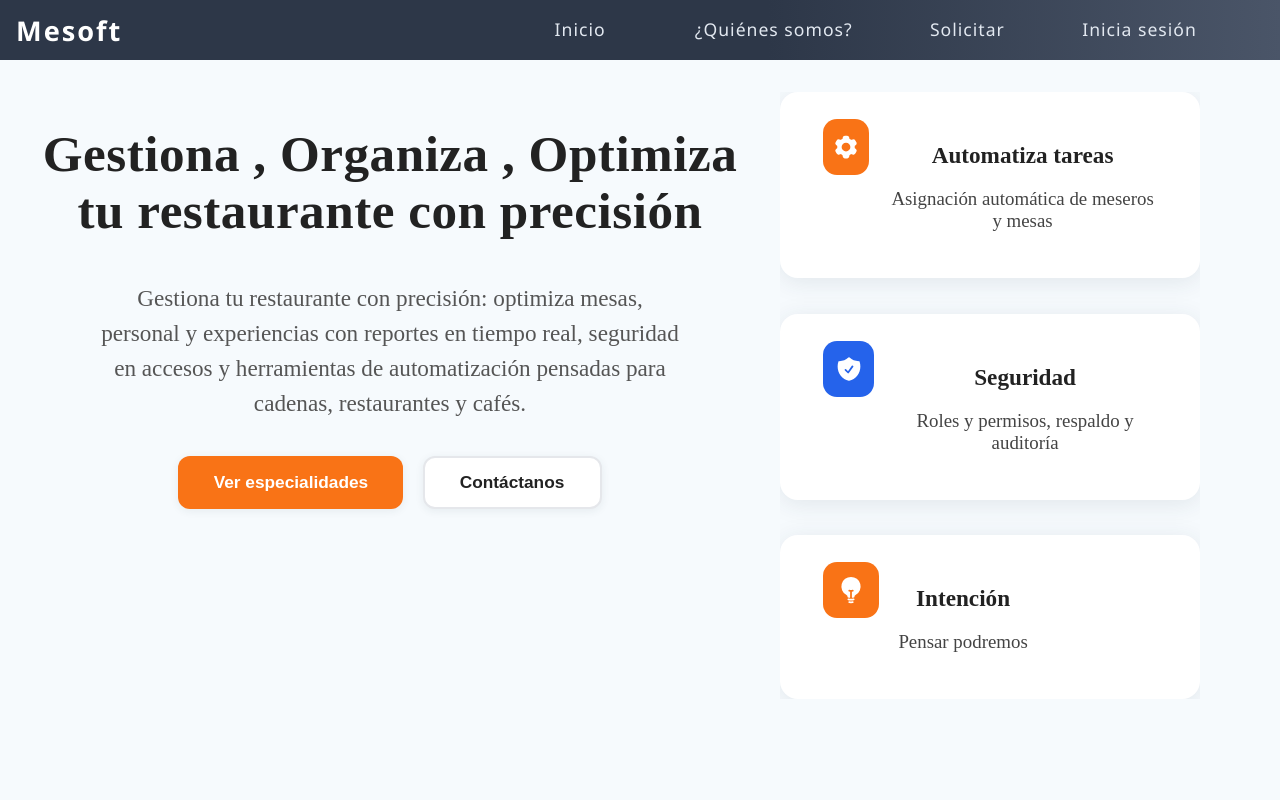
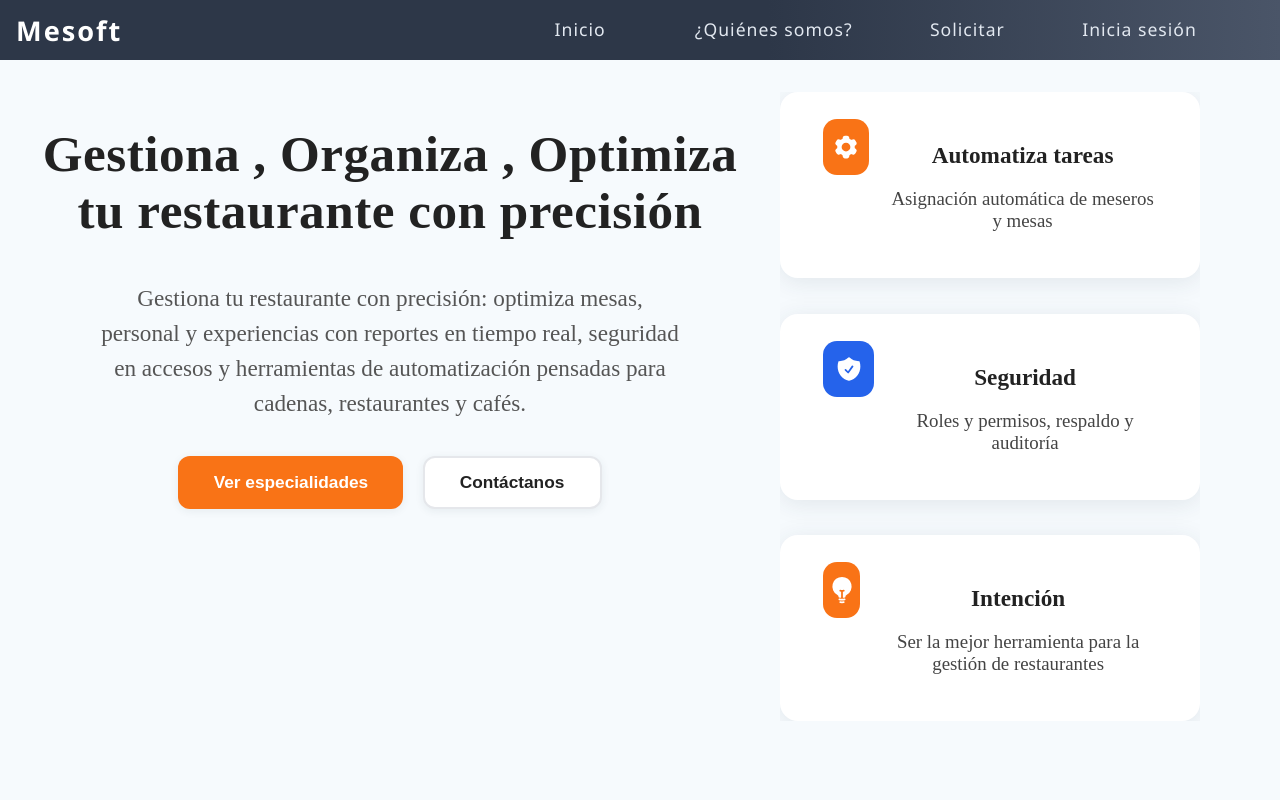
Before and after one commit to Martinvb07/Mesoft, a React (Vite) app in the folder Meseros-Fronted/: page / in a window 1280 px wide. Shown: the top 800 px of the page. Built offline with nearby package versions, Linux system fonts and the light colour scheme; no server answers.

Commit message:
Cambios en Inicio: cambio de informacion en el inicio

```diff
--- a/Meseros-Fronted/src/assets/components/Inicio/Inicio.jsx
+++ b/Meseros-Fronted/src/assets/components/Inicio/Inicio.jsx
@@ -21,7 +21,7 @@ const heroCards = [
     {
         icon: HiLightBulb,
         title: 'Intención',
-        desc: 'Pensar podremos',
+        desc: 'Ser la mejor herramienta para la gestión de restaurantes',
         color: '#f97316',
     },
 ];
```
